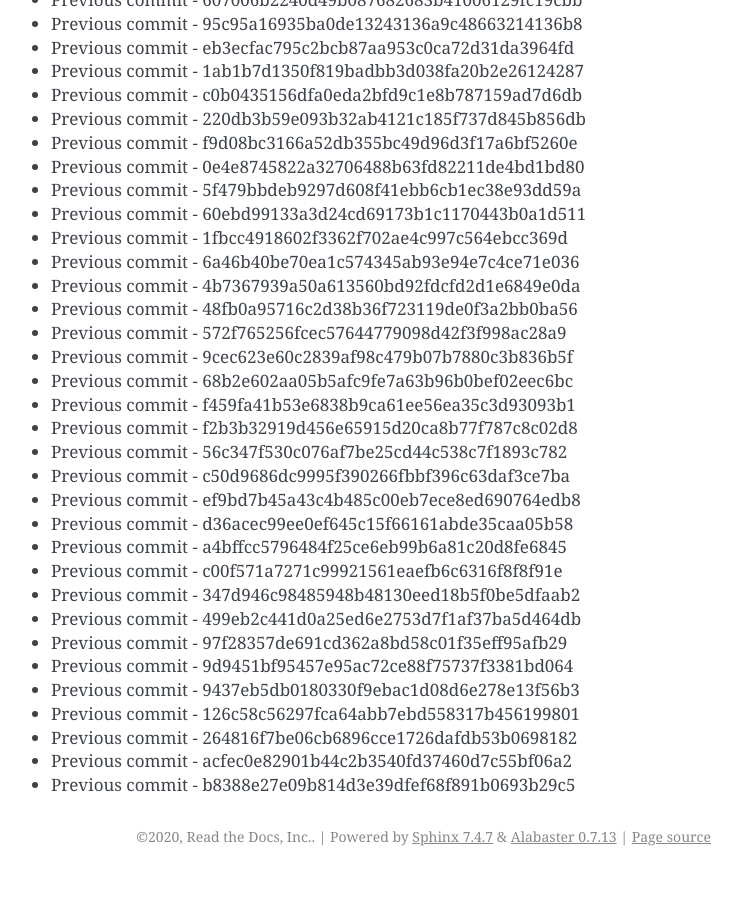
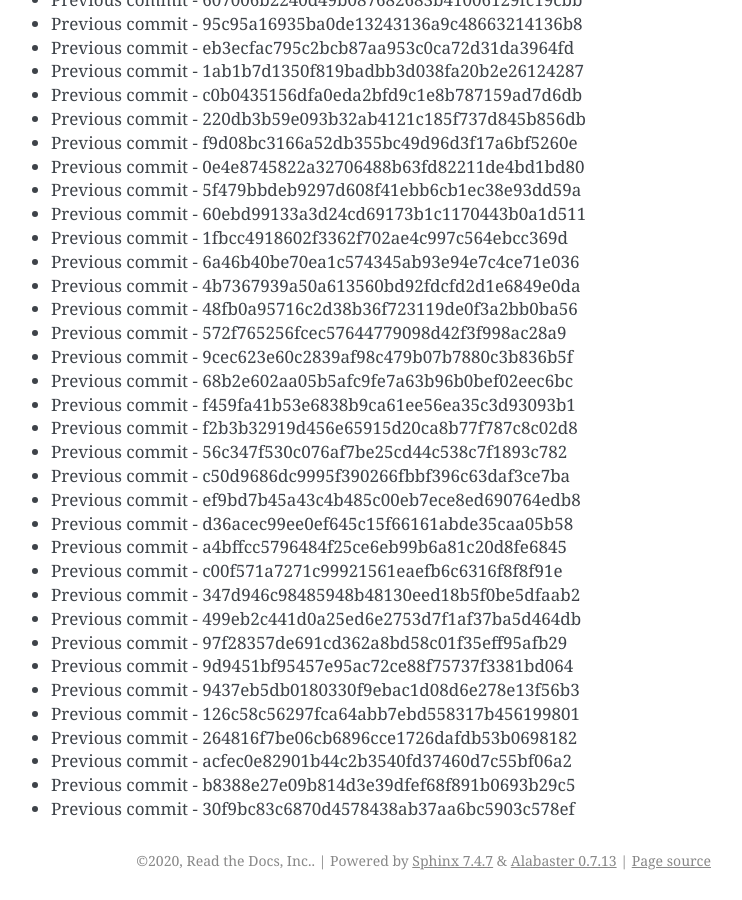
Before and after one commit to readthedocs/rtd-git-stresstest, a Sphinx documentation site: the page built from docs/updates.rst, in a window 1280 px wide and 900 px high, scrolled down 15481 px. Shown: the whole window, without its empty margins (399-1141 px from the left). Built offline with Sphinx 7.4.7, drawn with Linux system fonts in a browser that asks for light colours; before the commit the page ends 16357 px from its top, so only the background shows below that.

Commit message:
Generating commit from previous: 30f9bc83c6870d4578438ab37aa6bc5903c578ef

```diff
--- a/docs/updates.rst
+++ b/docs/updates.rst
@@ -682,3 +682,4 @@ It can be tested for any performance characteristics.
 * Previous commit - 264816f7be06cb6896cce1726dafdb53b0698182
 * Previous commit - acfec0e82901b44c2b3540fd37460d7c55bf06a2
 * Previous commit - b8388e27e09b814d3e39dfef68f891b0693b29c5
+* Previous commit - 30f9bc83c6870d4578438ab37aa6bc5903c578ef
```
